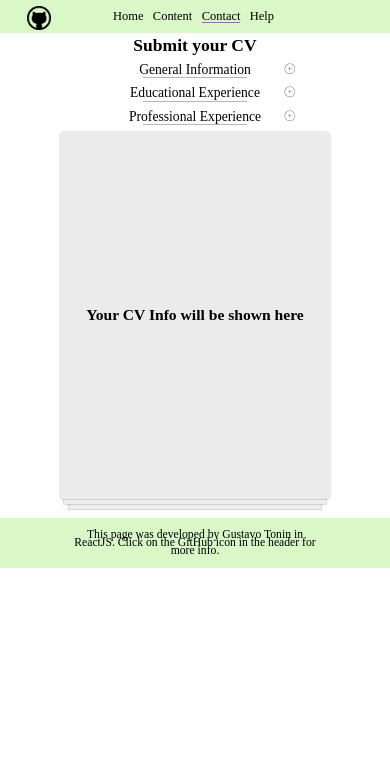
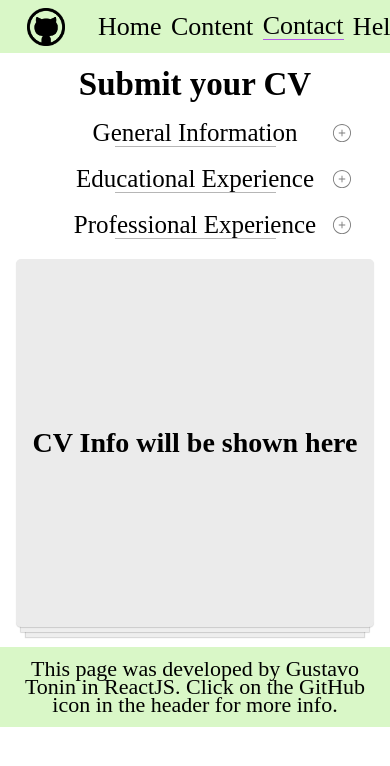
Before and after one commit to notstoe/cv-project, a React (Create React App) app: page / in a window 390 px wide. Shown: the top 766 px of the page. Built offline with nearby package versions, Linux system fonts and the light colour scheme; a web font is replaced by a local one.

Commit message:
responsive css

```diff
--- a/src/AppResponsive.css
+++ b/src/AppResponsive.css
@@ -3,3 +3,9 @@
 		font-size: 4.5vw;
 	}
 }
+
+@media (max-width: 400px) {
+	.pageTitle {
+		font-size: 33px;
+	}
+}
--- a/src/components/DisplayCv/DisplayCv.js
+++ b/src/components/DisplayCv/DisplayCv.js
@@ -103,7 +103,7 @@ function DisplayCv(props) {
 	if (!name) {
 		return (
 			<div className="containerCv">
-				<h1 className="placeHolderCv">Your CV Info will be shown here</h1>
+				<h1 className="placeHolderCv">CV Info will be shown here</h1>
 			</div>
 		);
 	} else {
--- a/src/components/DisplayCv/DisplayCvResponsive.css
+++ b/src/components/DisplayCv/DisplayCvResponsive.css
@@ -39,3 +39,49 @@
 		height: 2.95vw;
 	}
 }
+
+@media (max-width: 400px) {
+	.containerCv {
+		width: 84vw;
+		margin-top: 20px;
+		margin-bottom: 20px;
+	}
+
+	.placeHolderCv {
+		font-size: 28px;
+	}
+
+	#name {
+		font-size: 35px;
+	}
+
+	.sectionTitle {
+		font-size: 27px;
+	}
+
+	.sectionInfo {
+		font-size: 20px;
+	}
+
+	.expName {
+		font-size: 25px;
+		margin-top: 10px;
+	}
+	.date {
+		font-size: 15px;
+	}
+
+	#editIconCV {
+		opacity: 0.6;
+		width: 22px;
+		height: 22px;
+		right: 25px;
+	}
+
+	#removeIconCV {
+		opacity: 0.6;
+		width: 22px;
+		height: 22px;
+		right: -10px;
+	}
+}
--- a/src/components/Footer/FooterResponsive.css
+++ b/src/components/Footer/FooterResponsive.css
@@ -5,3 +5,12 @@
 		padding: 10px;
 	}
 }
+
+@media (max-width: 400px) {
+	.footerContent {
+		font-size: 22px;
+		width: 90vw;
+		line-height: 18px;
+		padding: 10px;
+	}
+}
--- a/src/components/Header/HeaderResponsive.css
+++ b/src/components/Header/HeaderResponsive.css
@@ -12,3 +12,20 @@
 		height: 6.1vw;
 	}
 }
+
+@media (max-width: 400px) {
+	.header {
+		font-size: 26px;
+		height: 45px;
+		margin-bottom: 15px;
+	}
+
+	#github {
+		width: 38px;
+	}
+
+	a {
+		height: 39px;
+		margin-right: 28px;
+	}
+}
--- a/src/components/InputField/InputFieldResponsive.css
+++ b/src/components/InputField/InputFieldResponsive.css
@@ -28,3 +28,38 @@
 		width: 110%;
 	}
 }
+
+@media (max-width: 400px) {
+	.inputFieldHidden {
+		font-size: 25px;
+		width: 80vw;
+		margin-bottom: 15px;
+		margin-top: 17px;
+	}
+
+	#editIcon {
+		width: 20px;
+		height: 20px;
+	}
+
+	.inputLabel {
+		font-size: 25px;
+	}
+	.inputField {
+		font-size: 12px;
+		height: 20px;
+	}
+
+	.submitBtn {
+		display: block;
+		margin-left: auto;
+		margin-right: auto;
+		padding: 2vw 9vw;
+		font-size: 15px;
+	}
+
+	.submitBtn:before {
+		width: 144%;
+		height: 300%;
+	}
+}
```
